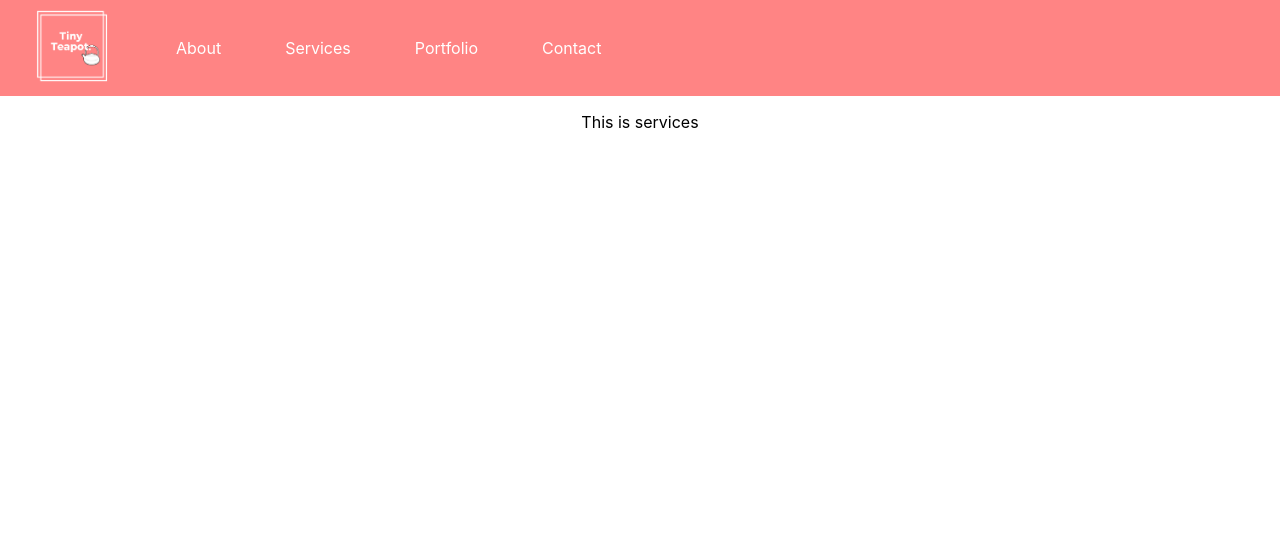
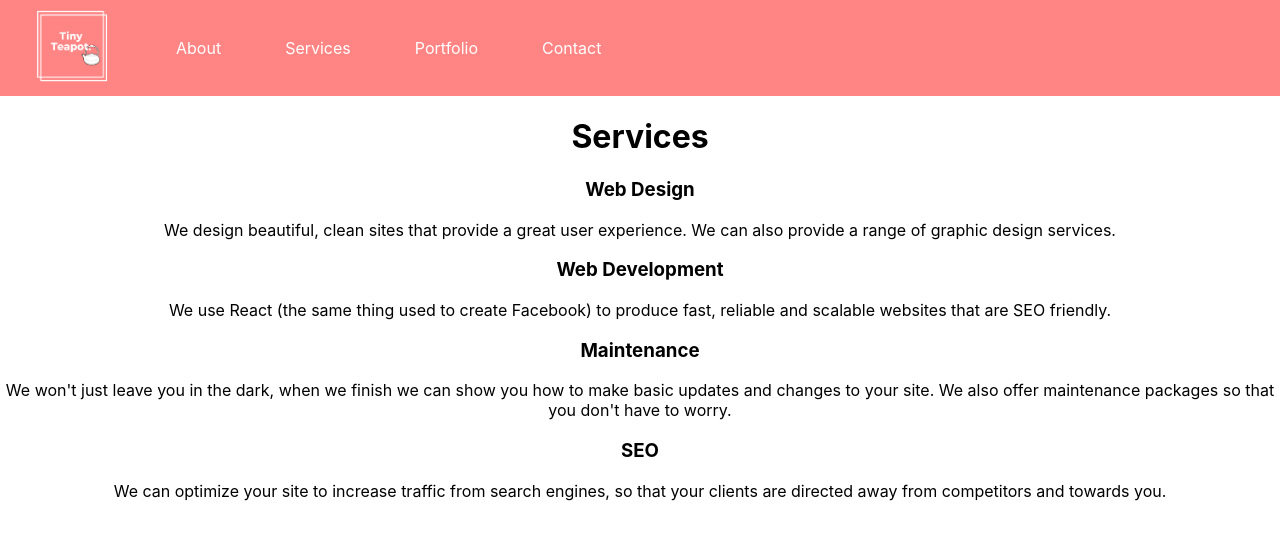
Before and after one commit to caitlinmcardle/tiny-teapot, a React (Create React App) app: page /services in a window 1280 px wide. Shown: the top 540 px of the page. Built offline with nearby package versions, Linux system fonts and the light colour scheme.

Commit message:
Added services content

```diff
--- a/src/components/Services.jsx
+++ b/src/components/Services.jsx
@@ -3,7 +3,28 @@ import React from "react";
 export default function Services() {
   return (
     <main className="main">
-      <p>This is services</p>
+      <h1>Services</h1>
+      <h3>Web Design</h3>
+      <p>
+        We design beautiful, clean sites that provide a great user experience.
+        We can also provide a range of graphic design services.
+      </p>
+      <h3>Web Development</h3>
+      <p>
+        We use React (the same thing used to create Facebook) to produce fast,
+        reliable and scalable websites that are SEO friendly.
+      </p>
+      <h3>Maintenance</h3>
+      <p>
+        We won't just leave you in the dark, when we finish we can show you how
+        to make basic updates and changes to your site. We also offer
+        maintenance packages so that you don't have to worry.
+      </p>
+      <h3>SEO</h3>
+      <p>
+        We can optimize your site to increase traffic from search engines, so
+        that your clients are directed away from competitors and towards you.
+      </p>
     </main>
   );
 }
```
